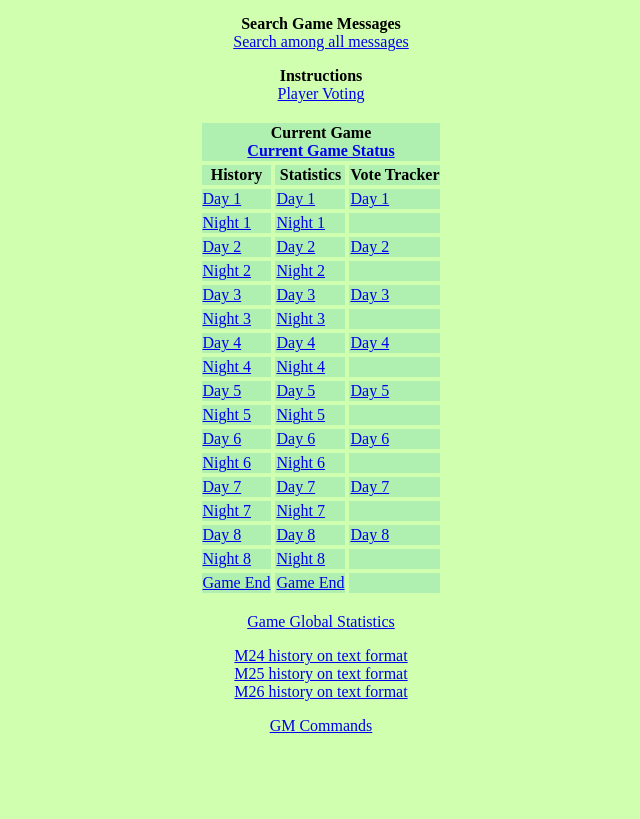
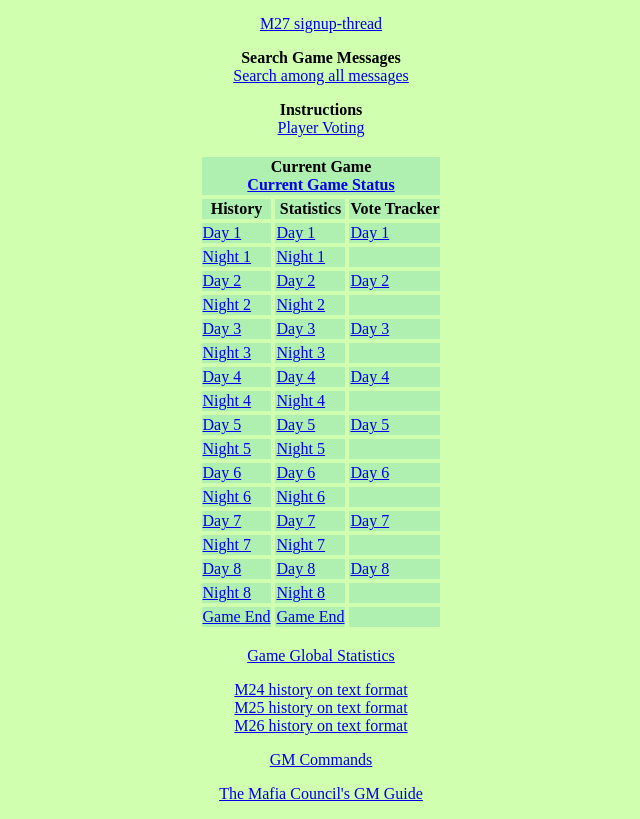
Before and after one commit to plund/mafia, a plain HTML site: page priv/index.html in a window 1280 px wide. Shown: the part 44-863 px from the top of the page, without its empty margins (319-959 px from the left). Before the commit the page ends 800 px from the top, so only its background shows below. Drawn offline with Linux system fonts and the light colour scheme.

Commit message:
Only print deadlines in game status when game is running
Added links to Council's GM Guide and to M27 signup thread.
Added bin/stop bash script.
Improved non-votes and non-posts printing.
Centered GM's EoG message.

```diff
--- a/priv/index.html
+++ b/priv/index.html
@@ -7,6 +7,9 @@
   <body bgcolor="#cfffaf">
     <center>
       <h3>Mafia Tracker Bot</h3>
+      <p>
+        <a href="http://webdiplomacy.net/forum.php?threadID=1442470">
+          M27 signup-thread</a>
       <p>
         <b>Search Game Messages</b><br>
         <a href="search_form.html">Search among all messages</a>
@@ -144,6 +147,10 @@
         <a href="m26/">M26 history on text format</a>
       <p>
         <a href="GM_commands.html">GM Commands</a>
+      <p>
+        <a href="https://drive.google.com/file/d/0Bys__FjvbWqHVFFZSWUwYjF4bFU/view">
+          The Mafia Council's GM Guide
+        </a>
     </center>
   </body>
 </html>
```
Also changed, not shown: 2 other files.
